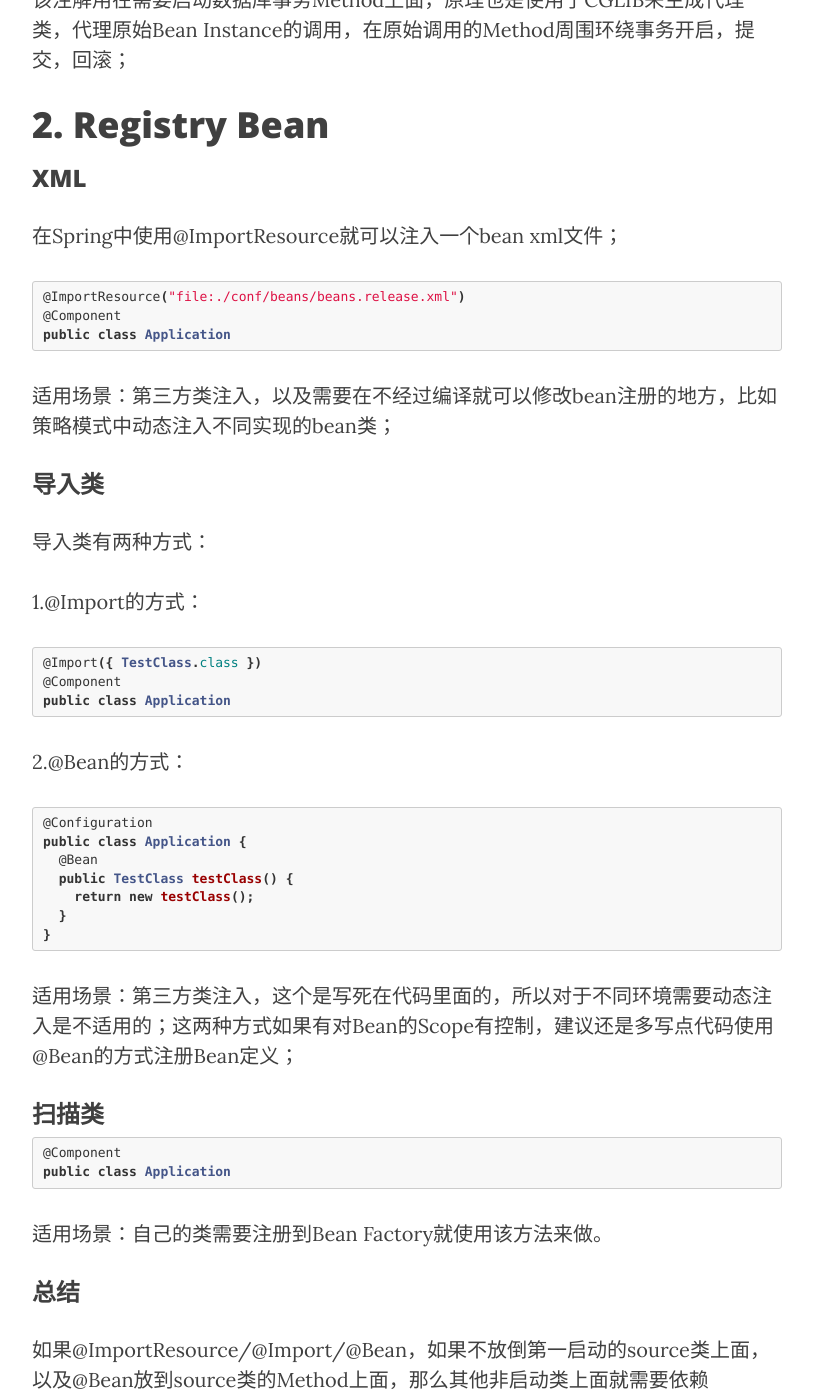
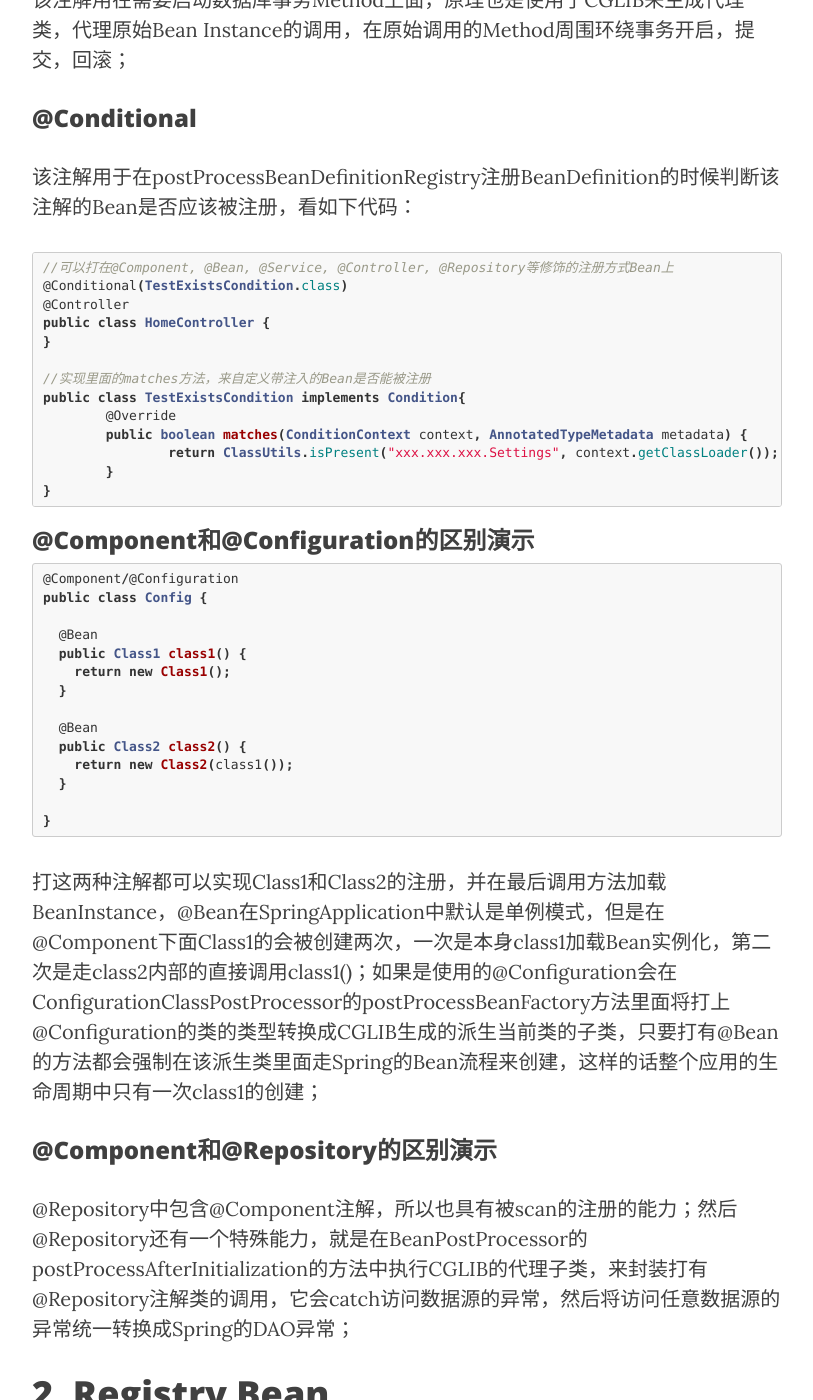
Before and after one commit to ryanwli/ryanwli.github.io, a Jekyll site: the page built from _posts/2017-06-14-spring-1.md, in a window 1280 px wide and 1400 px high, scrolled down 2359 px. Shown: the whole window, without its empty margins (233-1046 px from the left). Built offline with Jekyll 4.4.1, drawn with Linux system fonts in a browser that asks for light colours; nearby versions of some CDN libraries.

Commit message:
continue to complete spring1 and 2

````diff
--- a/_posts/2017-06-14-spring-1.md
+++ b/_posts/2017-06-14-spring-1.md
@@ -53,6 +53,51 @@ header-img: "img/post-bg-02.jpg"
 
 该注解用在需要启动数据库事务Method上面，原理也是使用了CGLIB来生成代理类，代理原始Bean Instance的调用，在原始调用的Method周围环绕事务开启，提交，回滚；
 
+### @Conditional
+
+该注解用于在postProcessBeanDefinitionRegistry注册BeanDefinition的时候判断该注解的Bean是否应该被注册，看如下代码：
+
+```java
+//可以打在@Component, @Bean, @Service, @Controller, @Repository等修饰的注册方式Bean上
+@Conditional(TestExistsCondition.class)
+@Controller
+public class HomeController {
+}
+
+//实现里面的matches方法，来自定义带注入的Bean是否能被注册
+public class TestExistsCondition implements Condition{
+	@Override
+	public boolean matches(ConditionContext context, AnnotatedTypeMetadata metadata) {
+		return ClassUtils.isPresent("xxx.xxx.xxx.Settings", context.getClassLoader());
+	}
+}
+```
+
+### @Component和@Configuration的区别演示
+
+```java
+@Component/@Configuration
+public class Config {
+
+  @Bean
+  public Class1 class1() {
+    return new Class1();
+  }
+
+  @Bean
+  public Class2 class2() {
+    return new Class2(class1());
+  }
+
+}
+```
+
+打这两种注解都可以实现Class1和Class2的注册，并在最后调用方法加载BeanInstance，@Bean在SpringApplication中默认是单例模式，但是在@Component下面Class1的会被创建两次，一次是本身class1加载Bean实例化，第二次是走class2内部的直接调用class1()；如果是使用的@Configuration会在ConfigurationClassPostProcessor的postProcessBeanFactory方法里面将打上@Configuration的类的类型转换成CGLIB生成的派生当前类的子类，只要打有@Bean的方法都会强制在该派生类里面走Spring的Bean流程来创建，这样的话整个应用的生命周期中只有一次class1的创建；
+
+### @Component和@Repository的区别演示
+
+@Repository中包含@Component注解，所以也具有被scan的注册的能力；然后@Repository还有一个特殊能力，就是在BeanPostProcessor的postProcessAfterInitialization的方法中执行CGLIB的代理子类，来封装打有@Repository注解类的调用，它会catch访问数据源的异常，然后将访问任意数据源的异常统一转换成Spring的DAO异常；
+
 
 
 # 2. Registry Bean
````
Also changed, not shown: _posts/2017-06-15-spring-2.md (added, +73 -0 lines).
